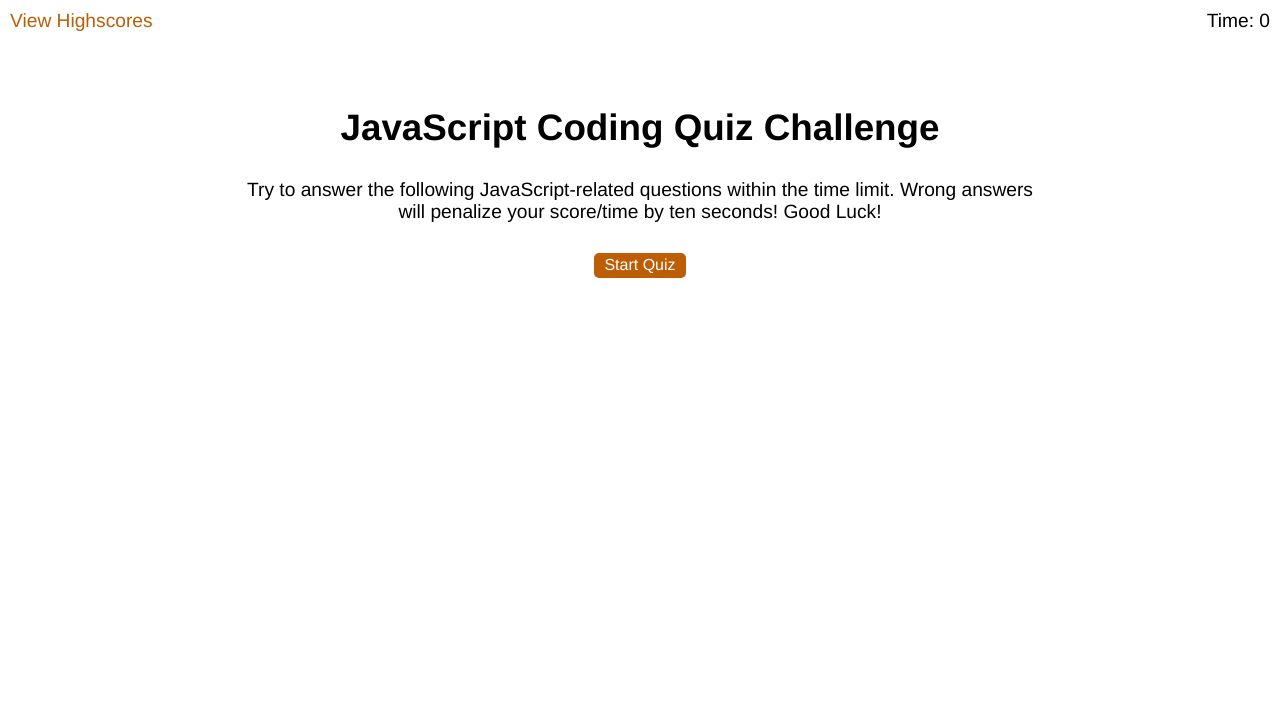
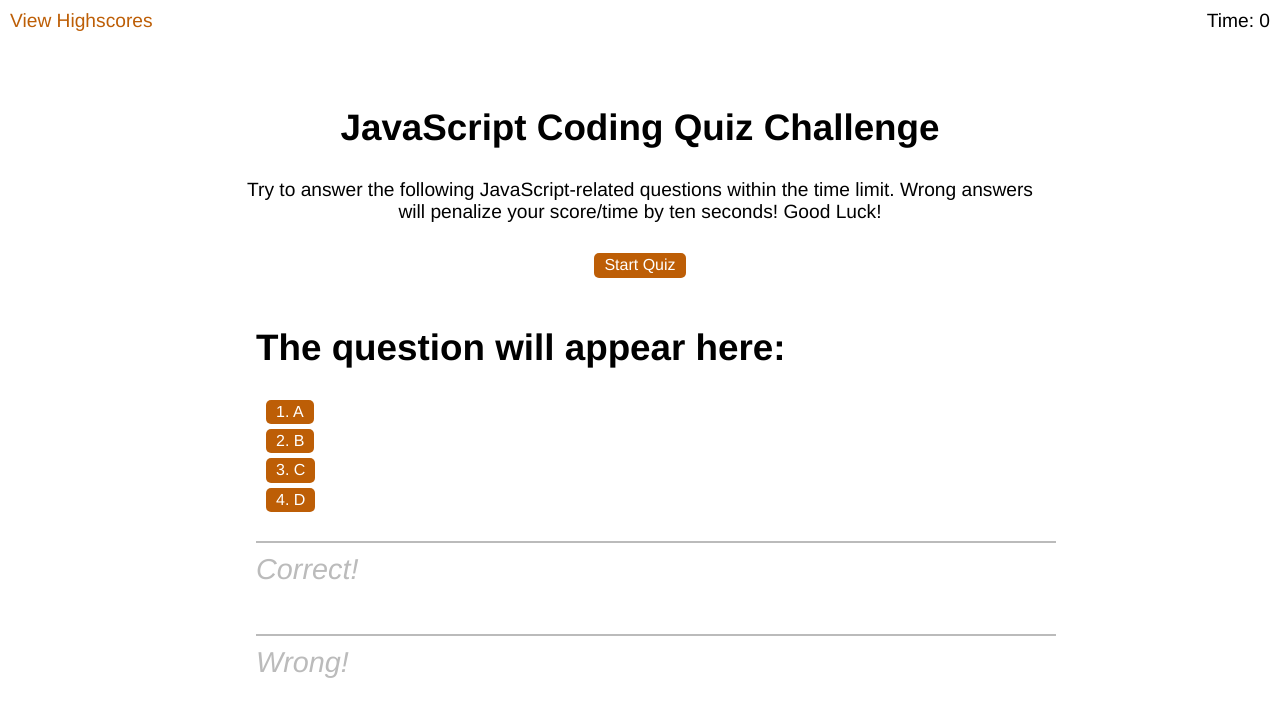
Before and after one commit to WilliamCrownover/javascript-coding-quiz, a plain HTML site: page index.html in a window 1280 px wide. Drawn offline with Linux system fonts and the light colour scheme.

Commit message:
Developed the question block in html and styled it

```diff
--- a/Assets/css/style.css
+++ b/Assets/css/style.css
@@ -6,10 +6,21 @@
     --colorChoice: #bd5e06;
     --colorChoiceHover: #db8a3e;
     --lightText: white;
+    --correctWrong: rgb(187, 187, 187);
 }
 
 h1 {
     font-size: 2.3rem;
+}
+
+h2 {
+    font-size: 1.8rem;
+    font-weight: 500;
+    font-style: italic;
+    color: var(--correctWrong);
+    border-top: 2px solid var(--correctWrong);
+    flex: 0 1 800px;
+    padding-top: 10px;
 }
 
 p {
@@ -48,6 +59,7 @@ button {
     border: none;
     border-radius: 5px;
     padding: 3px 10px;
+    margin-bottom: 5px;
     background-color: var(--colorChoice);
     color: var(--lightText);
 }
@@ -56,6 +68,23 @@ button:hover {
     background-color: var(--colorChoiceHover);
 }
 
+.questionBlock h1, .questionBlock button {
+    text-align: left;
+}
+
+.questionBlock button {
+    margin-left: 10px;
+}
+
+.questionBlock {
+    justify-content: flex-start;
+    margin-left: 20%;
+}
+
 .flexboxLineBreak {
     flex-basis: 100%;
 }
+
+.hidden {
+    display: none;
+}
--- a/index.html
+++ b/index.html
@@ -13,13 +13,27 @@
         <a href="#ToHighscores">View Highscores</a>
         <p>Time: <span id="timerValue"></span>0</p>
     </header>
-    <section class="contentBlock">
+    <section class="contentBlock ">
         <h1>JavaScript Coding Quiz Challenge</h1>
         <div class="flexboxLineBreak"></div>
         <p>Try to answer the following JavaScript-related questions within the time limit. Wrong answers will penalize your score/time by ten seconds! Good Luck!</p>
         <div class="flexboxLineBreak"></div>
         <button class="startQuizButton">Start Quiz</button>
     </section>
+    <section class="contentBlock questionBlock">
+        <h1>The question will appear here:</h1>
+        <div class="flexboxLineBreak"></div>
+        <button class="answerButton" value="A">1. A</button>
+        <div class="flexboxLineBreak"></div>
+        <button class="answerButton" value="B">2. B</button>
+        <div class="flexboxLineBreak"></div>
+        <button class="answerButton" value="C">3. C</button>
+        <div class="flexboxLineBreak"></div>
+        <button class="answerButton" value="D">4. D</button>
+        <div class="flexboxLineBreak"></div>
+        <h2 class="correct">Correct!</h2>
+        <h2 class="wrong">Wrong!</h2>
+    </section>
     <script src="./Assets/js/script.js"></script>
 </body>
 </html>
```
